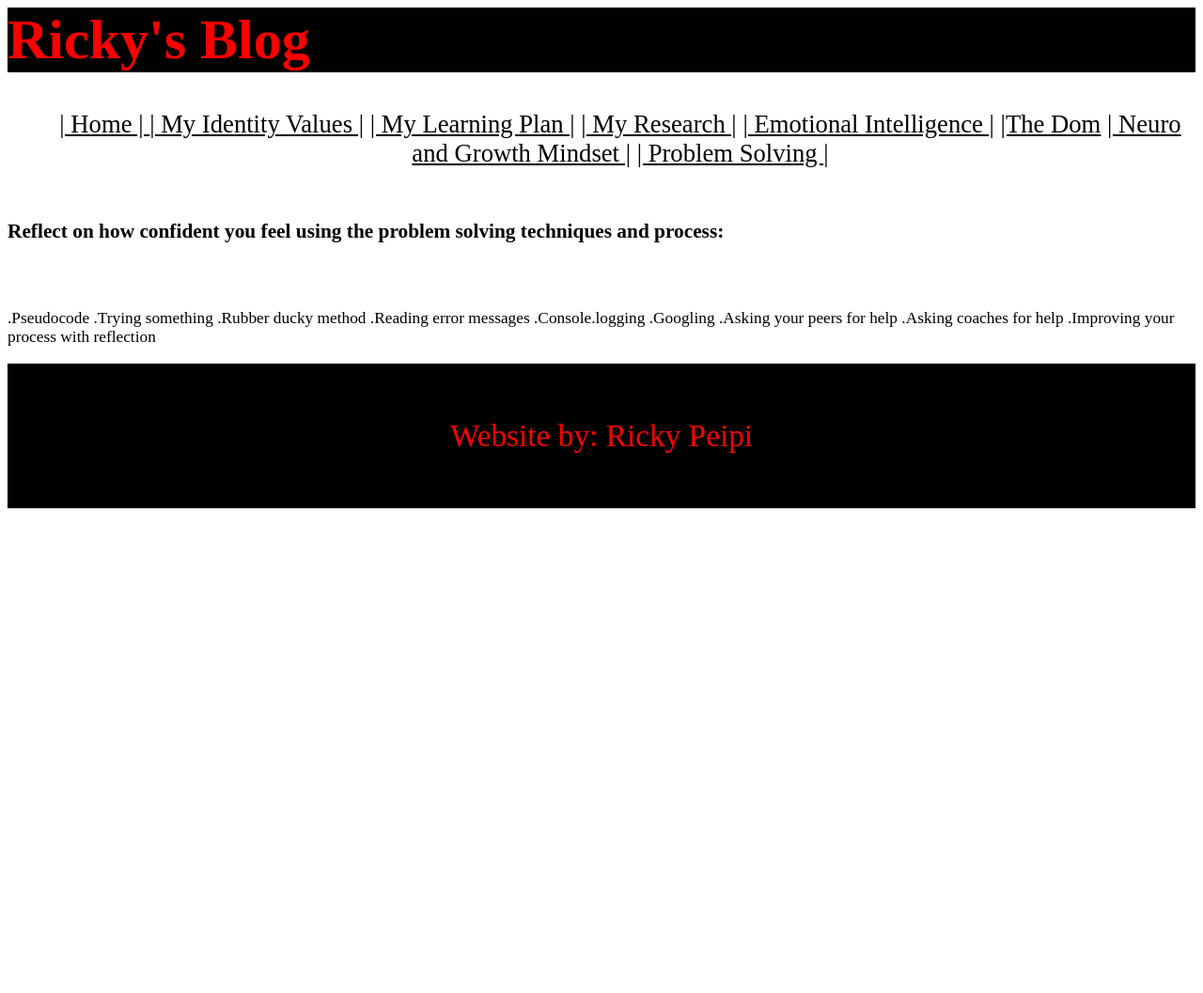
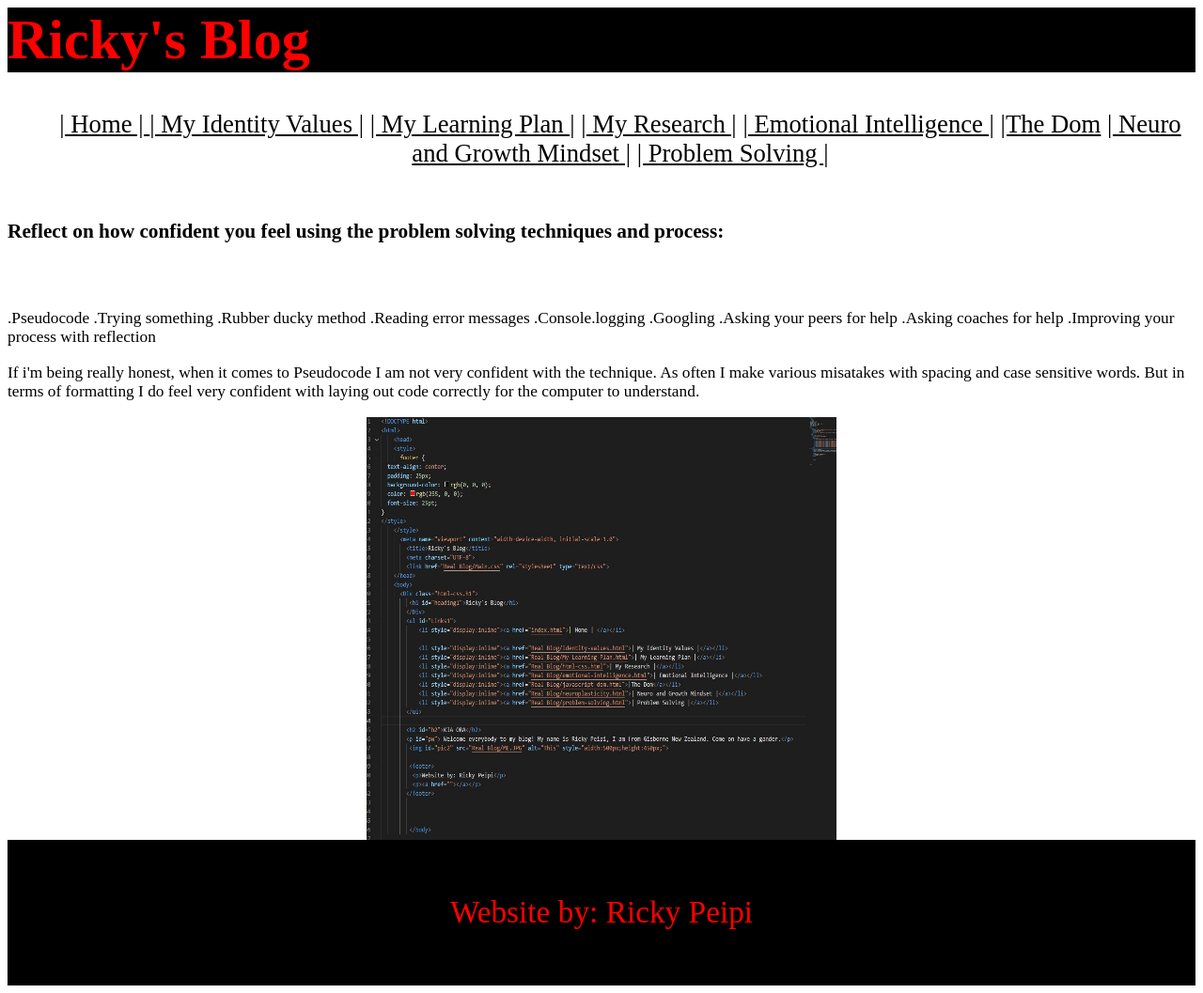
Before and after one commit to ricky-peipi/ricky-peipi.github.io, a plain HTML site: page Real Blog/problem-solving.html in a window 1280 px wide. Shown: the whole page at 94% size. Before the commit the page ends 800 px from the top, so only its background shows below. Drawn offline with Linux system fonts and the light colour scheme.

Commit message:
Blog update

```diff
--- a/Real Blog/problem-solving.html
+++ b/Real Blog/problem-solving.html
@@ -43,7 +43,9 @@
             .Asking coaches for help
             .Improving your process with reflection </p>
 
-        <p id="p12"></p>
+        <p id="p12">If i'm being really honest, when it comes to Pseudocode I am not very confident with the technique. As often I make various misatakes with spacing and case sensitive words. But in terms of formatting I do feel very confident with laying out code correctly for the computer to understand.</p>
+
+        <img id="pic2" src="P code.jpg" alt="This" style="width:500px;height:450px;">
 
 
          <footer>
```
Also changed, not shown: Real Blog/P code.jpg (added).
